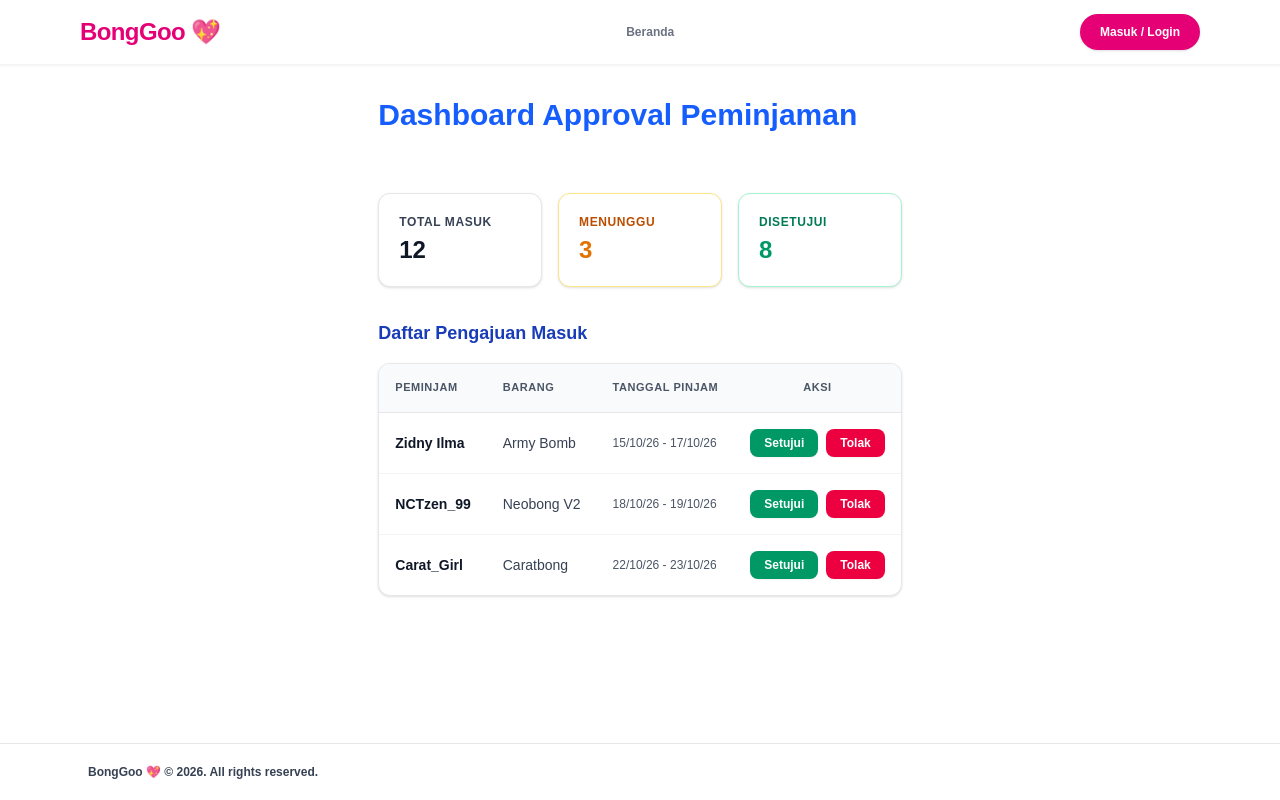
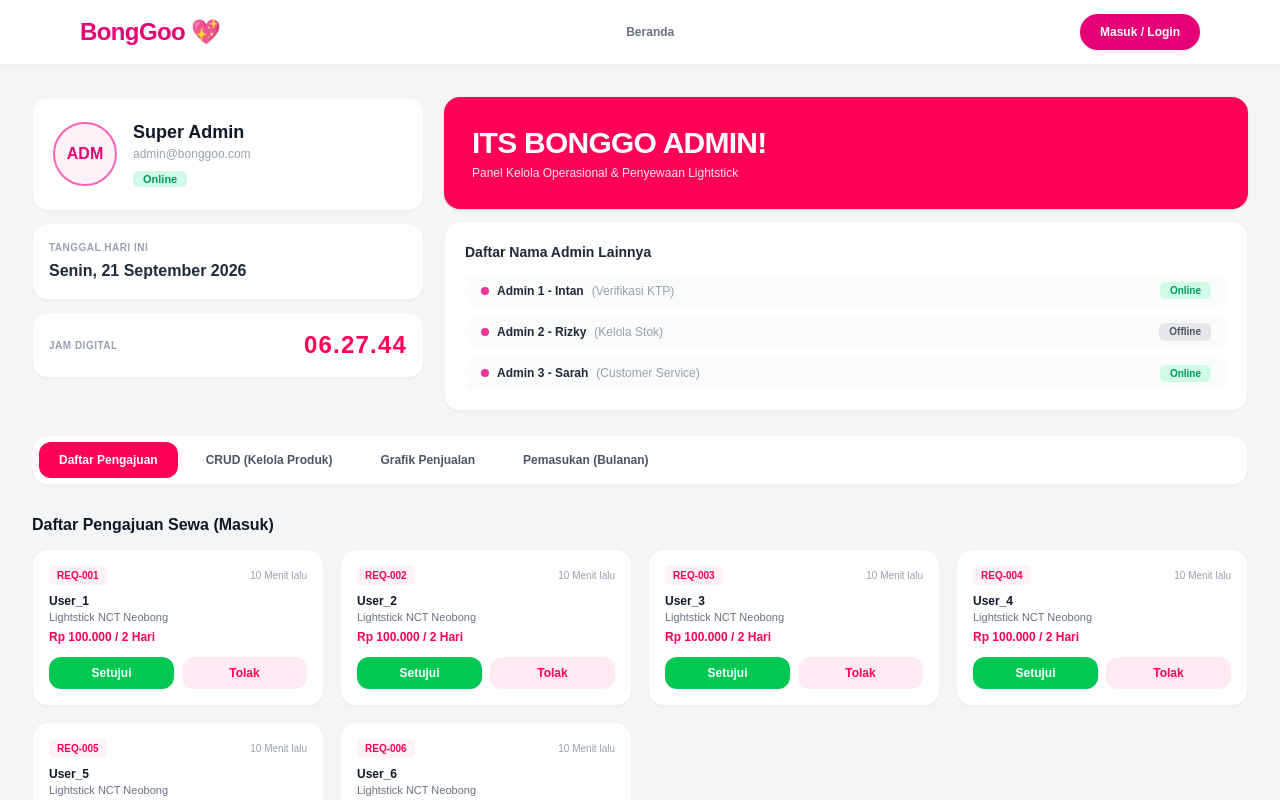
Before and after one commit to isilalala/BongGoo, a Next.js app: page /approval in a window 1280 px wide. Shown: the top 800 px of the page. Built offline with nearby package versions, Linux system fonts and the light colour scheme.

Commit message:
bagian admin

```diff
--- a/src/app/approval/page.js
+++ b/src/app/approval/page.js
@@ -1,112 +1,233 @@
-// app/approval/page.js
+"use client";
+
+import { useState, useEffect } from "react";
 
 export default function ApprovalPage() {
-  // Simulasi role login
-  const role = "admin"; // Ganti ke "user" untuk tes proteksi
+  const [activeTab, setActiveTab] = useState("pengajuan");
+  const [timeString, setTimeString] = useState("");
 
-  // Proteksi Sederhana
-  if (role !== "admin") {
-    return (
-      <div className="text-center py-16 bg-white rounded-2xl border border-gray-200 shadow-sm max-w-md mx-auto my-10 p-6">
-        <h1 className="text-2xl font-bold text-red-600 mb-2">Akses Ditolak! 🚫</h1>
-        <p className="text-gray-500 text-sm mb-6">
-          Halaman ini khusus untuk Admin. Kamu tidak memiliki izin untuk mengakses halaman persetujuan.
-        </p>
-      </div>
-    );
-  }
+  const [pendingRequests, setPendingRequests] = useState([
+    { id: "REQ-001", user: "User_1", item: "Lightstick NCT Neobong", price: "Rp 100.000 / 2 Hari", time: "10 Menit lalu" },
+    { id: "REQ-002", user: "User_2", item: "Lightstick NCT Neobong", price: "Rp 100.000 / 2 Hari", time: "10 Menit lalu" },
+    { id: "REQ-003", user: "User_3", item: "Lightstick NCT Neobong", price: "Rp 100.000 / 2 Hari", time: "10 Menit lalu" },
+    { id: "REQ-004", user: "User_4", item: "Lightstick NCT Neobong", price: "Rp 100.000 / 2 Hari", time: "10 Menit lalu" },
+    { id: "REQ-005", user: "User_5", item: "Lightstick NCT Neobong", price: "Rp 100.000 / 2 Hari", time: "10 Menit lalu" },
+    { id: "REQ-006", user: "User_6", item: "Lightstick NCT Neobong", price: "Rp 100.000 / 2 Hari", time: "10 Menit lalu" },
+  ]);
 
-  // Data dummy pengajuan masuk untuk Admin
-  const pendingRequests = [
-    {
-      id: "REQ-101",
-      user: "Zidny Ilma",
-      item: "Army Bomb",
-      date: "15/10/26 - 17/10/26",
-    },
-    {
-      id: "REQ-102",
-      user: "NCTzen_99",
-      item: "Neobong V2",
-      date: "18/10/26 - 19/10/26",
-    },
-    {
-      id: "REQ-103",
-      user: "Carat_Girl",
-      item: "Caratbong",
-      date: "22/10/26 - 23/10/26",
-    },
-  ];
+  // Jam Digital Real-time
+  useEffect(() => {
+    const updateClock = () => {
+      const now = new Date();
+      setTimeString(now.toLocaleTimeString("id-ID"));
+    };
+    updateClock();
+    const interval = setInterval(updateClock, 1000);
+
+    return () => clearInterval(interval);
+  }, []);
+
+  const handleApprove = (id) => {
+    setPendingRequests((prev) => prev.filter((item) => item.id !== id));
+  };
+
+  const handleReject = (id) => {
+    setPendingRequests((prev) => prev.filter((item) => item.id !== id));
+  };
 
   return (
-    <div className="max-w-5xl mx-auto p-6 md:p-8">
-      {/* 1. JUDUL & DESKRIPSI */}
-      <div className="mb-8">
-        <h1 className="text-2xl md:text-3xl font-extrabold text-blue-600 mb-2">
-          Dashboard Approval Peminjaman
-        </h1>
-        <p className="text-sm text-white">
-          Kelola dan beri persetujuan untuk pengajuan peminjaman lightstick.
+    <div className="min-h-screen bg-[#F4F5F7] p-6 md:p-8 font-sans text-gray-800">
+      <div className="max-w-7xl mx-auto space-y-6">
+
+        {/* SECTION ATAS */}
+        <div className="grid grid-cols-1 lg:grid-cols-12 gap-5">
+
+          {/* KOLOM KIRI (Super Admin, Tanggal, Jam) */}
+          <div className="lg:col-span-4 space-y-3">
+            <div className="bg-white p-5 rounded-2xl border border-gray-100 shadow-xs flex items-center gap-4">
+              <div className="w-16 h-16 rounded-full border-2 border-pink-400 flex items-center justify-center text-pink-600 font-black text-base bg-pink-50">
+                ADM
+              </div>
+              <div>
+                <h2 className="text-lg font-bold text-gray-900">Super Admin</h2>
+                <p className="text-xs text-gray-400 mb-1">admin@bonggoo.com</p>
+                <span className="bg-emerald-100 text-emerald-600 text-[11px] font-bold px-2.5 py-0.5 rounded-md">
+                  Online
+                </span>
+              </div>
+            </div>
+
+            <div className="bg-white p-4 rounded-2xl border border-gray-100 shadow-xs">
+              <p className="text-[10px] font-bold text-gray-400 tracking-wider uppercase mb-1">
+                TANGGAL HARI INI
+              </p>
+              <p className="text-base font-extrabold text-gray-800">
+                Senin, 21 September 2026
               </p>
             </div>
 
-      {/* 2. STAT CARDS RINGKASAN */}
-      <div className="grid grid-cols-1 md:grid-cols-3 gap-4 mb-8">
-        <div className="bg-white p-5 rounded-xl border border-gray-200 shadow-sm">
-          <p className="text-xs font-semibold text-gray-700 uppercase tracking-wider mb-1">
-            Total Masuk
+            <div className="bg-white p-4 rounded-2xl border border-gray-100 shadow-xs flex justify-between items-center">
+              <p className="text-[10px] font-bold text-gray-400 tracking-wider uppercase">
+                JAM DIGITAL
               </p>
-          <p className="text-2xl font-bold text-gray-900">12</p>
-        </div>
-
-        <div className="bg-white p-5 rounded-xl border border-amber-200 shadow-sm">
-          <p className="text-xs font-semibold text-amber-700 uppercase tracking-wider mb-1">
-            Menunggu
+              <p className="text-2xl font-black text-[#FF0055] tracking-wider">
+                {timeString || "11:54:03"}
               </p>
-          <p className="text-2xl font-bold text-amber-600">3</p>
-        </div>
-
-        <div className="bg-white p-5 rounded-xl border border-emerald-200 shadow-sm">
-          <p className="text-xs font-semibold text-emerald-700 uppercase tracking-wider mb-1">
-            Disetujui
-          </p>
-          <p className="text-2xl font-bold text-emerald-600">8</p>
             </div>
           </div>
 
-      {/* 3. DAFTAR PENGAJUAN MASUK */}
-      <div className="mb-4">
-        <h2 className="text-lg font-bold text-blue-800">Daftar Pengajuan Masuk</h2>
+          {/* KOLOM KANAN (Header Merah & List Admin) */}
+          <div className="lg:col-span-8 space-y-3 flex flex-col justify-between">
+            <div className="bg-[#FF0055] p-7 rounded-2xl text-white shadow-sm">
+              <h1 className="text-3xl font-black tracking-tight mb-1 uppercase">
+                ITS BONGGO ADMIN!
+              </h1>
+              <p className="text-xs opacity-90 font-medium">
+                Panel Kelola Operasional & Penyewaan Lightstick
+              </p>
             </div>
 
-      <div className="bg-white rounded-xl border border-gray-200 overflow-hidden shadow-sm">
-        <table className="w-full text-left text-sm">
-          <thead className="bg-gray-50 border-b border-gray-200 text-gray-600 uppercase text-[11px] font-extrabold tracking-wider">
-            <tr>
-              <th className="p-4">PEMINJAM</th>
-              <th className="p-4">BARANG</th>
-              <th className="p-4">TANGGAL PINJAM</th>
-              <th className="p-4 text-center">AKSI</th>
-            </tr>
-          </thead>
-          <tbody className="divide-y divide-gray-100">
+            <div className="bg-white p-5 rounded-2xl border border-gray-100 shadow-xs">
+              <h3 className="text-sm font-bold text-gray-800 mb-3">
+                Daftar Nama Admin Lainnya
+              </h3>
+              <div className="space-y-2">
+                <div className="flex justify-between items-center bg-gray-50/80 px-4 py-2 rounded-xl text-xs">
+                  <div className="flex items-center gap-2">
+                    <span className="w-2 h-2 rounded-full bg-pink-500"></span>
+                    <span className="font-bold text-gray-800">Admin 1 - Intan</span>
+                    <span className="text-gray-400">(Verifikasi KTP)</span>
+                  </div>
+                  <span className="bg-emerald-100 text-emerald-600 px-2.5 py-0.5 rounded-md font-bold text-[10px]">
+                    Online
+                  </span>
+                </div>
+
+                <div className="flex justify-between items-center bg-gray-50/80 px-4 py-2 rounded-xl text-xs">
+                  <div className="flex items-center gap-2">
+                    <span className="w-2 h-2 rounded-full bg-pink-500"></span>
+                    <span className="font-bold text-gray-800">Admin 2 - Rizky</span>
+                    <span className="text-gray-400">(Kelola Stok)</span>
+                  </div>
+                  <span className="bg-gray-200 text-gray-600 px-2.5 py-0.5 rounded-md font-bold text-[10px]">
+                    Offline
+                  </span>
+                </div>
+
+                <div className="flex justify-between items-center bg-gray-50/80 px-4 py-2 rounded-xl text-xs">
+                  <div className="flex items-center gap-2">
+                    <span className="w-2 h-2 rounded-full bg-pink-500"></span>
+                    <span className="font-bold text-gray-800">Admin 3 - Sarah</span>
+                    <span className="text-gray-400">(Customer Service)</span>
+                  </div>
+                  <span className="bg-emerald-100 text-emerald-600 px-2.5 py-0.5 rounded-md font-bold text-[10px]">
+                    Online
+                  </span>
+                </div>
+              </div>
+            </div>
+          </div>
+
+        </div>
+
+        {/* TAB NAVBAR */}
+        <div className="bg-white p-1.5 rounded-2xl border border-gray-100 shadow-xs flex gap-2 text-xs font-semibold">
+          <button
+            onClick={() => setActiveTab("pengajuan")}
+            className={`px-5 py-2.5 rounded-xl transition ${
+              activeTab === "pengajuan"
+                ? "bg-[#FF0055] text-white font-bold"
+                : "text-gray-600 hover:bg-gray-50"
+            }`}
+          >
+            Daftar Pengajuan
+          </button>
+          <button
+            onClick={() => setActiveTab("crud")}
+            className={`px-5 py-2.5 rounded-xl transition ${
+              activeTab === "crud"
+                ? "bg-[#FF0055] text-white font-bold"
+                : "text-gray-600 hover:bg-gray-50"
+            }`}
+          >
+            CRUD (Kelola Produk)
+          </button>
+          <button
+            onClick={() => setActiveTab("grafik")}
+            className={`px-5 py-2.5 rounded-xl transition ${
+              activeTab === "grafik"
+                ? "bg-[#FF0055] text-white font-bold"
+                : "text-gray-600 hover:bg-gray-50"
+            }`}
+          >
+            Grafik Penjualan
+          </button>
+          <button
+            onClick={() => setActiveTab("pemasukan")}
+            className={`px-5 py-2.5 rounded-xl transition ${
+              activeTab === "pemasukan"
+                ? "bg-[#FF0055] text-white font-bold"
+                : "text-gray-600 hover:bg-gray-50"
+            }`}
+          >
+            Pemasukan (Bulanan)
+          </button>
+        </div>
+
+        {/* DAFTAR PENGAJUAN (GRID 4 KOLOM) */}
+        {activeTab === "pengajuan" && (
+          <div className="space-y-3 pt-1">
+            <h2 className="text-base font-bold text-gray-900">
+              Daftar Pengajuan Sewa (Masuk)
+            </h2>
+
+            <div className="grid grid-cols-1 sm:grid-cols-2 md:grid-cols-3 lg:grid-cols-4 gap-4">
               {pendingRequests.map((req) => (
-              <tr key={req.id} className="hover:bg-gray-50/80 transition">
-                <td className="p-4 font-semibold text-gray-900">{req.user}</td>
-                <td className="p-4 text-gray-700">{req.item}</td>
-                <td className="p-4 text-gray-600 text-xs font-medium">{req.date}</td>
-                <td className="p-4 flex gap-2 justify-center">
-                  <button className="bg-emerald-600 hover:bg-emerald-700 text-white px-3.5 py-1.5 rounded-lg text-xs font-bold transition shadow-xs">
+                <div
+                  key={req.id}
+                  className="bg-white p-4 rounded-2xl border border-gray-100 shadow-xs flex flex-col justify-between space-y-3"
+                >
+                  <div>
+                    <div className="flex justify-between items-center mb-2">
+                      <span className="bg-pink-50 text-[#FF0055] text-[10px] font-extrabold px-2 py-0.5 rounded-md">
+                        {req.id}
+                      </span>
+                      <span className="text-[10px] text-gray-400">
+                        {req.time}
+                      </span>
+                    </div>
+
+                    <h3 className="font-bold text-xs text-gray-900">
+                      {req.user}
+                    </h3>
+                    <p className="text-[11px] text-gray-500 mb-1">
+                      {req.item}
+                    </p>
+                    <p className="text-xs font-bold text-[#FF0055]">
+                      {req.price}
+                    </p>
+                  </div>
+
+                  <div className="flex gap-2">
+                    <button
+                      onClick={() => handleApprove(req.id)}
+                      className="flex-1 bg-[#00C853] hover:bg-emerald-600 text-white text-xs font-bold py-2 rounded-xl transition"
+                    >
                       Setujui
                     </button>
-                  <button className="bg-rose-600 hover:bg-rose-700 text-white px-3.5 py-1.5 rounded-lg text-xs font-bold transition shadow-xs">
+                    <button
+                      onClick={() => handleReject(req.id)}
+                      className="flex-1 bg-[#FFEBF0] hover:bg-pink-200 text-[#FF0055] text-xs font-bold py-2 rounded-xl transition"
+                    >
                       Tolak
                     </button>
-                </td>
-              </tr>
+                  </div>
+                </div>
               ))}
-          </tbody>
-        </table>
+            </div>
+          </div>
+        )}
+
       </div>
     </div>
   );
--- a/src/components/Navbar.js
+++ b/src/components/Navbar.js
@@ -14,27 +14,31 @@ export default function Navbar() {
   const [userRole, setUserRole] = useState("user");
 
   useEffect(() => {
-    // Fungsi untuk cek status auth pengguna dari localStorage
     const checkAuthStatus = () => {
       const role = localStorage.getItem("userRole");
       const userStorage = localStorage.getItem("user");
+      const token = localStorage.getItem("authToken") || localStorage.getItem("token");
 
-      if (role) {
-        setIsLoggedIn(true);
-        setUserRole(role);
-
+      let currentName = "";
       if (userStorage) {
         try {
           const parsedUser = JSON.parse(userStorage);
-            setUsername(
-              parsedUser.username || parsedUser.name || parsedUser.email || "User"
-            );
+          currentName = parsedUser.username || parsedUser.name || parsedUser.email || "";
         } catch (e) {
-            setUsername("User");
+          currentName = "";
         }
-        } else {
-          setUsername("User");
       }
+
+      // Deteksi otomatis jika akun adalah Admin
+      const isAdminAccount =
+        role === "admin" ||
+        currentName.toUpperCase().includes("ADMIN") ||
+        (userStorage && userStorage.toUpperCase().includes("ADMIN"));
+
+      if (role || token || currentName) {
+        setIsLoggedIn(true);
+        setUsername(currentName || "User");
+        setUserRole(isAdminAccount ? "admin" : "user");
       } else {
         setIsLoggedIn(false);
         setUsername("");
@@ -42,30 +46,29 @@ export default function Navbar() {
       }
     };
 
-    // Jalankan pertama kali saat komponen di-mount
     checkAuthStatus();
 
-    // Listener event authChange
     window.addEventListener("authChange", checkAuthStatus);
+    window.addEventListener("storage", checkAuthStatus);
     return () => {
       window.removeEventListener("authChange", checkAuthStatus);
+      window.removeEventListener("storage", checkAuthStatus);
     };
   }, []);
 
-  // Handler Logout
   const handleLogout = () => {
     localStorage.removeItem("userRole");
     localStorage.removeItem("user");
+    localStorage.removeItem("authToken");
     localStorage.removeItem("token");
     localStorage.removeItem("userId");
 
     setIsLoggedIn(false);
     setUsername("");
+    setUserRole("user");
 
-    // Trigger update status auth
     window.dispatchEvent(new Event("authChange"));
 
-    // Navigasi ke Landing Page
     router.push("/");
   };
 
@@ -89,19 +92,8 @@ export default function Navbar() {
             Beranda
           </Link>
 
-          {/* Menu Peminjaman & Status HANYA TAMPIL Jika Sudah Login */}
-          {isLoggedIn && (
-            <>
-              {userRole === "admin" ? (
-                <Link
-                  href="/approval"
-                  className={`transition ${
-                    pathname === "/approval" ? "text-pink-600 font-extrabold" : "hover:text-gray-800"
-                  }`}
-                >
-                  Persetujuan Peminjaman
-                </Link>
-              ) : (
+          {/* Menu Khusus USER BIASA (Peminjaman & Status) */}
+          {isLoggedIn && userRole !== "admin" && (
             <>
               <Link
                 href="/peminjaman"
@@ -121,11 +113,31 @@ export default function Navbar() {
               </Link>
             </>
           )}
+
+          {/* Menu Khusus ADMIN (Status & Approval) */}
+          {isLoggedIn && userRole === "admin" && (
+            <>
+              <Link
+                href="/status"
+                className={`transition ${
+                  pathname === "/status" ? "text-pink-600 font-extrabold" : "hover:text-gray-800"
+                }`}
+              >
+                Status
+              </Link>
+              <Link
+                href="/approval"
+                className={`transition ${
+                  pathname === "/approval" ? "text-pink-600 font-extrabold" : "hover:text-gray-800"
+                }`}
+              >
+                Approval
+              </Link>
             </>
           )}
         </div>
 
-        {/* BAGIAN KANAN: LOGIN / PROFILE & LOGOUT */}
+        {/* BAGIAN KANAN: PROFILE & LOGOUT */}
         <div className="flex items-center gap-3">
           {isLoggedIn ? (
             <div className="flex items-center gap-3 bg-pink-50/60 border border-pink-100 px-3.5 py-1.5 rounded-full">
```
Also changed, not shown: src/app/login/page.js (+18 -4 lines), src/lib/api.ts (+3 -6 lines). Lines whose indentation alone changed are shown as unchanged.
